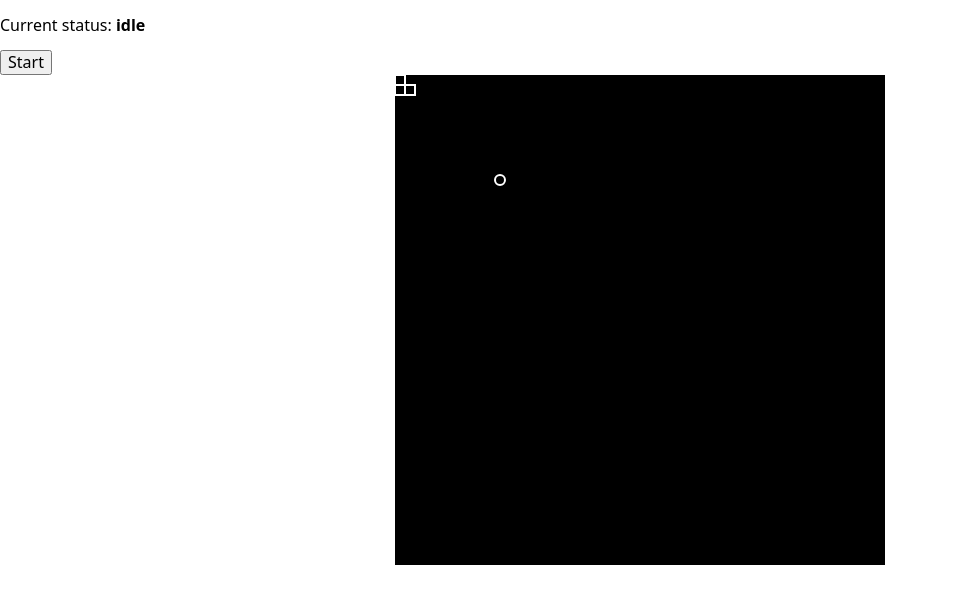
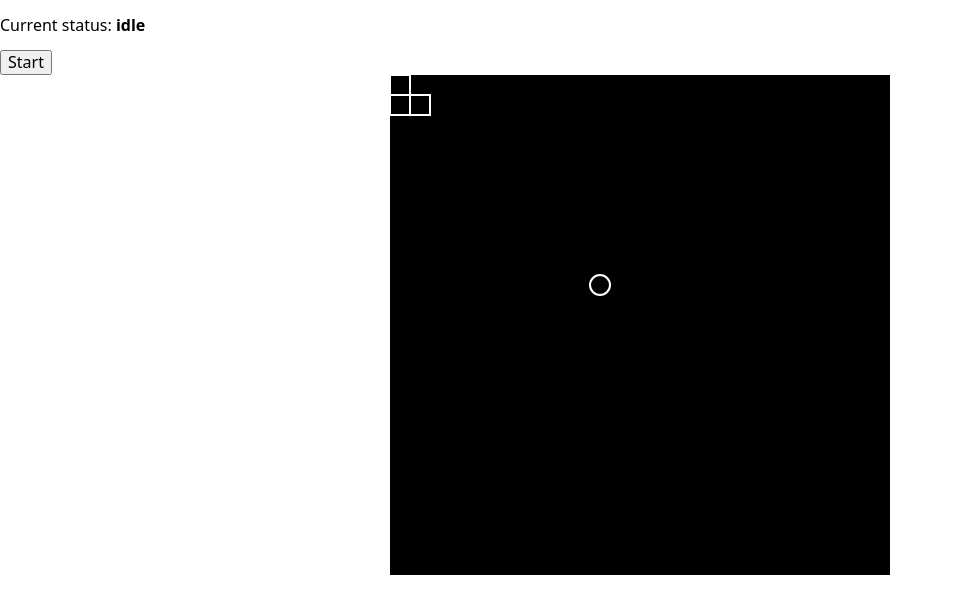
Before and after one commit to christianhg/snaaake, a React (Create React App) app: page / in a window 1280 px wide. Shown: the top 614 px of the page, without its empty margins (0-953 px from the left). Built offline with nearby package versions, Linux system fonts and the light colour scheme.

Commit message:
Make the scale configurable

```diff
--- a/src/engine/canvas.tsx
+++ b/src/engine/canvas.tsx
@@ -4,7 +4,12 @@ export function Canvas<State>(scene: {
   width: number;
   height: number;
   state: State;
-  draw: (state: State, context: CanvasRenderingContext2D) => void;
+  scale: number;
+  draw: (
+    state: State,
+    scale: number,
+    context: CanvasRenderingContext2D
+  ) => void;
 }) {
   const canvasRef = useRef<HTMLCanvasElement>(null);
 
@@ -14,7 +19,7 @@ export function Canvas<State>(scene: {
       : undefined;
 
     if (context) {
-      scene.draw(scene.state, context);
+      scene.draw(scene.state, scene.scale, context);
     }
   });
 
--- a/src/snaaake.tsx
+++ b/src/snaaake.tsx
@@ -21,7 +21,7 @@ type State = { apples: Apples; bounds: Bounds; snake: Snake };
 
 export class Snaaake extends Component<
   {},
-  { game: { state: State; status: StateValue } }
+  { game: { scale: number; state: State; status: StateValue } }
 > {
   private engine: Engine;
   private snakeMachine: SnakeMachine<Apples, Bounds, Snake>;
@@ -31,9 +31,10 @@ export class Snaaake extends Component<
 
     this.state = {
       game: {
+        scale: 20,
         state: {
           apples: [[10, 10]],
-          bounds: createBounds({ width: 48, height: 48 }),
+          bounds: createBounds({ width: 24, height: 24 }),
           snake: [
             [0, 0],
             [0, 1],
@@ -163,17 +164,18 @@ export class Snaaake extends Component<
             this.state.game.state.bounds[
               this.state.game.state.bounds.length - 1
             ][0] *
-              10 +
-            10
+              this.state.game.scale +
+            this.state.game.scale
           }
           height={
             this.state.game.state.bounds[
               this.state.game.state.bounds.length - 1
             ][1] *
-              10 +
-            10
+              this.state.game.scale +
+            this.state.game.scale
           }
           state={this.state.game.state}
+          scale={this.state.game.scale}
           draw={drawScene}
         />
       </div>
--- a/src/snake/draw-snake.ts
+++ b/src/snake/draw-snake.ts
@@ -1,16 +1,24 @@
 import { Snake, Apples, Bounds } from './snake';
 
-function drawSnake(snake: Snake, context: CanvasRenderingContext2D): void {
+function drawSnake(
+  snake: Snake,
+  scale: number,
+  context: CanvasRenderingContext2D
+): void {
   snake.forEach(part => {
     context.strokeStyle = '#ffffff';
     context.beginPath();
     context.lineWidth = 2;
-    context.rect(part[0] * 10, part[1] * 10, 10, 10);
+    context.rect(part[0] * scale, part[1] * scale, scale, scale);
     context.stroke();
   });
 }
 
-function drawApples(apples: Apples, context: CanvasRenderingContext2D): void {
+function drawApples(
+  apples: Apples,
+  scale: number,
+  context: CanvasRenderingContext2D
+): void {
   const firstApple = apples[0];
 
   if (firstApple) {
@@ -18,9 +26,9 @@ function drawApples(apples: Apples, context: CanvasRenderingContext2D): void {
     context.beginPath();
     context.lineWidth = 2;
     context.arc(
-      firstApple[0] * 10 + 5,
-      firstApple[1] * 10 + 5,
-      5,
+      firstApple[0] * scale + scale / 2,
+      firstApple[1] * scale + scale / 2,
+      scale / 2,
       0,
       Math.PI * 2
     );
@@ -31,16 +39,17 @@ function drawApples(apples: Apples, context: CanvasRenderingContext2D): void {
 
 export function drawScene(
   { bounds, apples, snake }: { bounds: Bounds; apples: Apples; snake: Snake },
+  scale: number,
   context: CanvasRenderingContext2D
 ): void {
   context.clearRect(
     bounds[0][0],
     bounds[0][1],
-    bounds[bounds.length - 1][0] * 10 + 10,
-    bounds[bounds.length - 1][1] * 10 + 10
+    bounds[bounds.length - 1][0] * scale + scale,
+    bounds[bounds.length - 1][1] * scale + scale
   );
   context.fillStyle = '#000000';
 
-  drawSnake(snake, context);
-  drawApples(apples, context);
+  drawSnake(snake, scale, context);
+  drawApples(apples, scale, context);
 }
```
